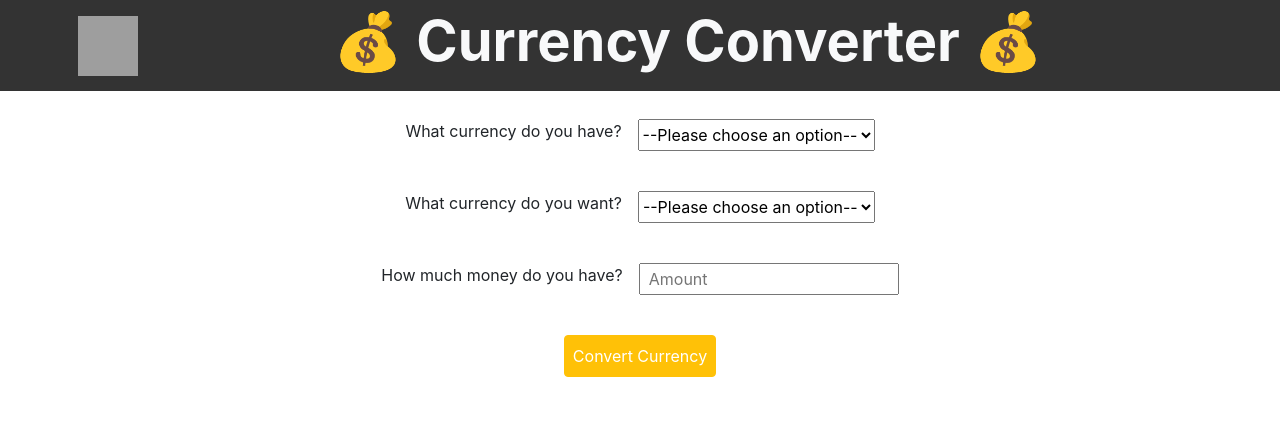
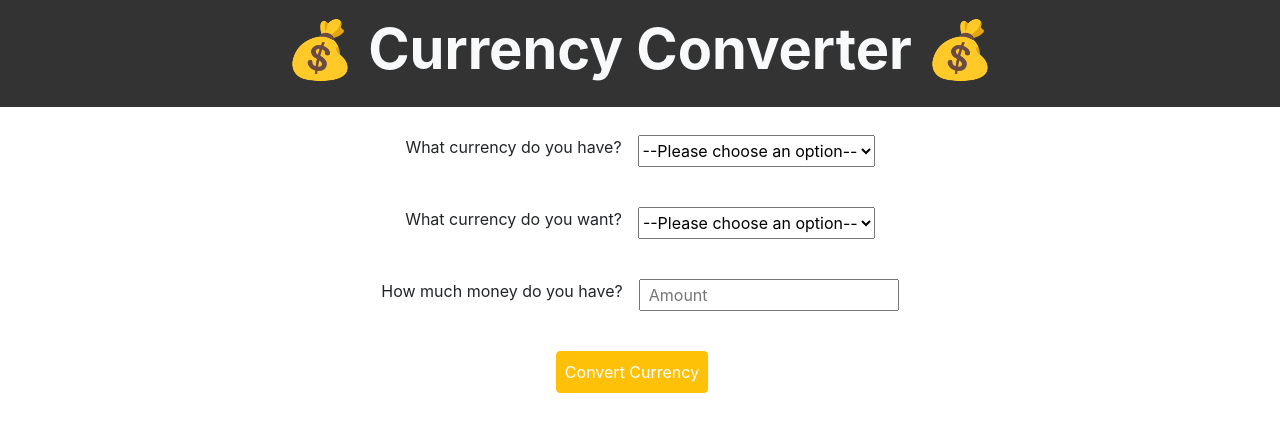
Before and after one commit to huynhtehoa/HTML-Javascript-Currency-Converter, a plain HTML site: page index.html in a window 1280 px wide. Drawn offline with nearby package versions, Linux system fonts and the light colour scheme; grey boxes are pictures that could not be loaded.

Commit message:
add style

```diff
--- a/index.html
+++ b/index.html
@@ -14,18 +14,10 @@
 
 <body>
     <header style="background: rgba(0,0,0,0.8)">
-        <div class="container p-2">
-            <div class="row">
-                <div class="col-md-1 col-1 align-self-center">
-                    <img src="https://images-na.ssl-images-amazon.com/images/I/510WmeXkLXL._SY355_.png" width="60px"
-                        height="60px">
-                </div>
-                <div class="col-md-11 col-11 mx-auto" style="text-align: center;">
-                    <h1 class="display-4 text-light font-weight-bold">
-                        💰 Currency Converter 💰
-                    </h1>
-                </div>
-            </div>
+        <div class="mx-auto py-3" style="text-align: center;">
+            <h1 class="display-4 text-light font-weight-bold">
+                💰 Currency Converter 💰
+            </h1>
         </div>
     </header>
     <section>
@@ -61,7 +53,7 @@
                 <button class="btn btn-warning p-2 mx-2 text-white" onclick="convertMoney()">
                     Convert Currency
                 </button>
-                <span id="result"></span>
+                <span id="result" style="padding: 0.5rem;"></span>
             </div>
             <div class="d-flex" style="padding: 20px 0; justify-content: center;">
                 <span id="thank-you-message"></span>
--- a/script.js
+++ b/script.js
@@ -96,5 +96,4 @@ function convertMoney() {
       return writeToBody(message12);
     }
   }
-
 }
```
